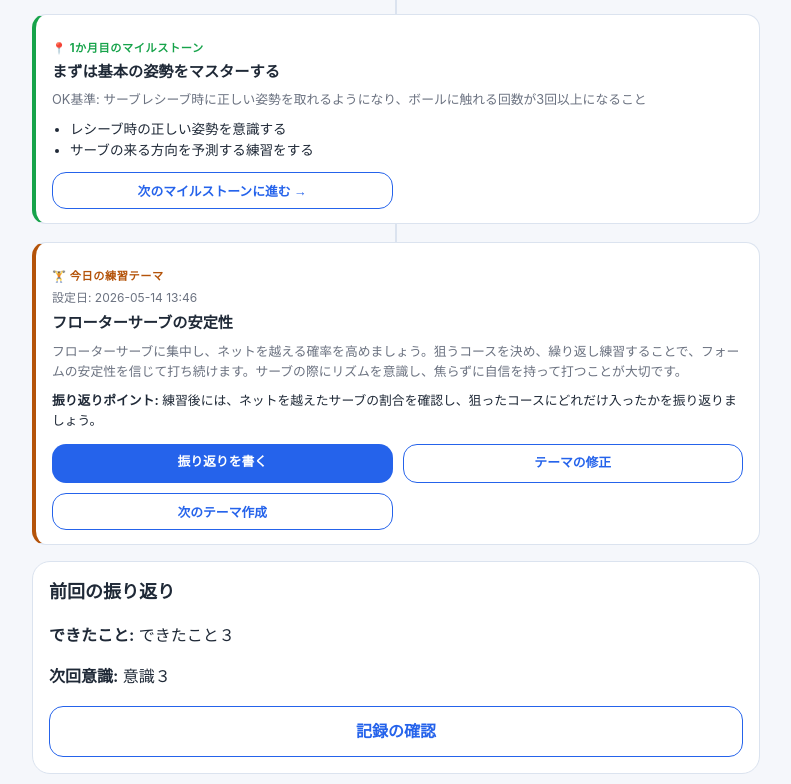
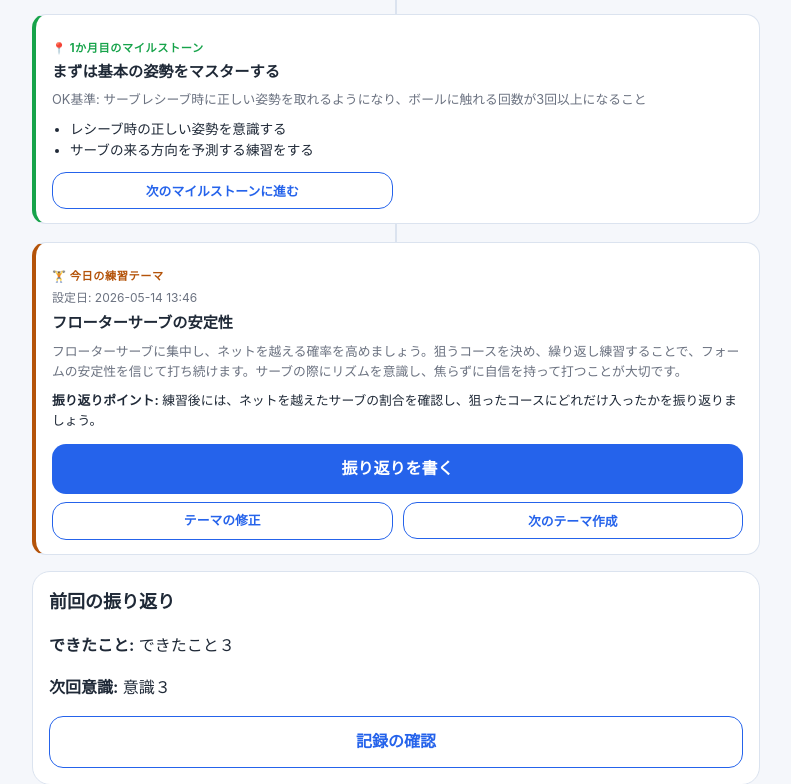
Before and after one commit to aokishoji/volleyball_coaching_flask, a Flask app: page / in a window 1280 px wide. Shown: the part 296-1080 px from the top of the page, without its empty margins (244-1035 px from the left). Run offline with Flask 3, Linux system fonts and the light colour scheme; a user stored in the database is signed in; data comes from the database, SQL or seed files in the repository; data that the repository does not hold is empty.

Commit message:
ホーム画面：振り返りボタン全幅化と矢印削除
「振り返りを書く」をbutton-listの外に出して全幅表示。
「テーマの修正」「次のテーマ作成」は2列のまま下段に配置。
「次のマイルストーンに進む」の矢印を削除。

Co-Authored-By: Claude Sonnet 4.6 <noreply@anthropic.com>

```diff
--- a/app/templates/main/home.html
+++ b/app/templates/main/home.html
@@ -43,7 +43,7 @@
       <div class="button-list" style="margin-top:10px;">
         {% if current_month < 3 %}
         <form method="post" action="{{ url_for('goals.advance_milestone', goal_id=latest_goal.id) }}">
-          <button class="button secondary" type="submit">次のマイルストーンに進む →</button>
+          <button class="button secondary" type="submit">次のマイルストーンに進む</button>
         </form>
         {% endif %}
         {% if latest_goal.current_month_override is not none %}
@@ -70,8 +70,8 @@
         {% if latest_daily_theme.check_point %}
           <p style="font-size:0.8rem; margin-top:8px;"><strong>振り返りポイント:</strong> {{ latest_daily_theme.check_point }}</p>
         {% endif %}
-        <div class="button-list" style="margin-top:10px;">
-          <a class="button" href="{{ url_for('reflection.new_reflection') }}">振り返りを書く</a>
+        <a class="button" href="{{ url_for('reflection.new_reflection') }}" style="display:block; text-align:center; margin-top:10px;">振り返りを書く</a>
+        <div class="button-list" style="margin-top:8px;">
           <a class="button secondary" href="{{ url_for('goals.edit_theme', theme_id=latest_daily_theme.id) }}">テーマの修正</a>
           <form method="post" action="{{ url_for('goals.create_today_theme', goal_id=latest_goal.id) }}" data-ai>
             <button class="button secondary" type="submit">次のテーマ作成</button>
```
